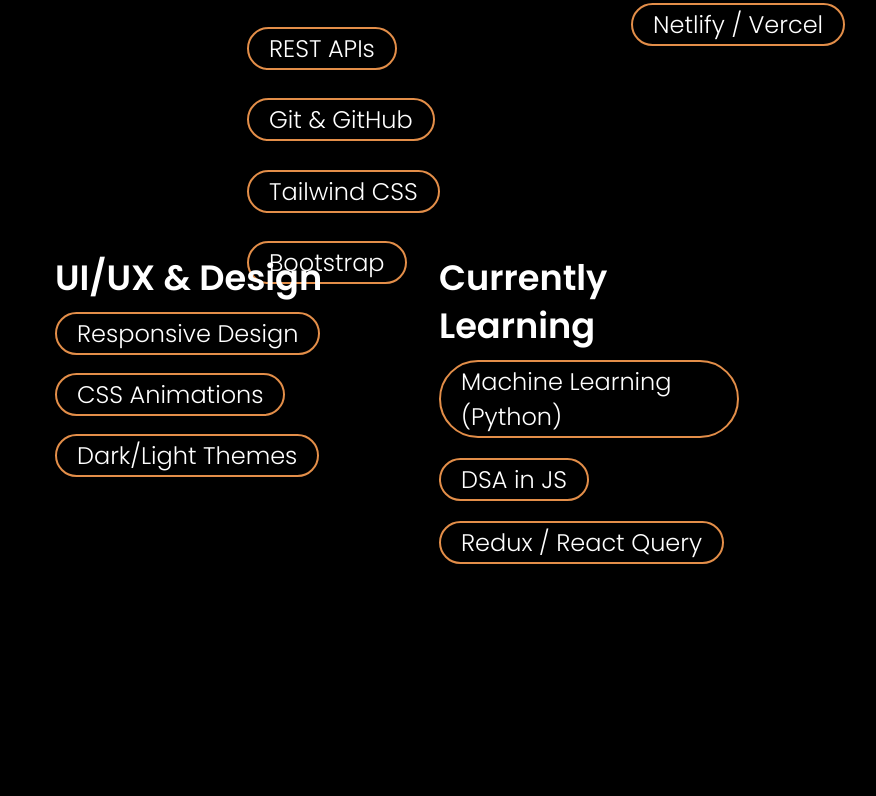
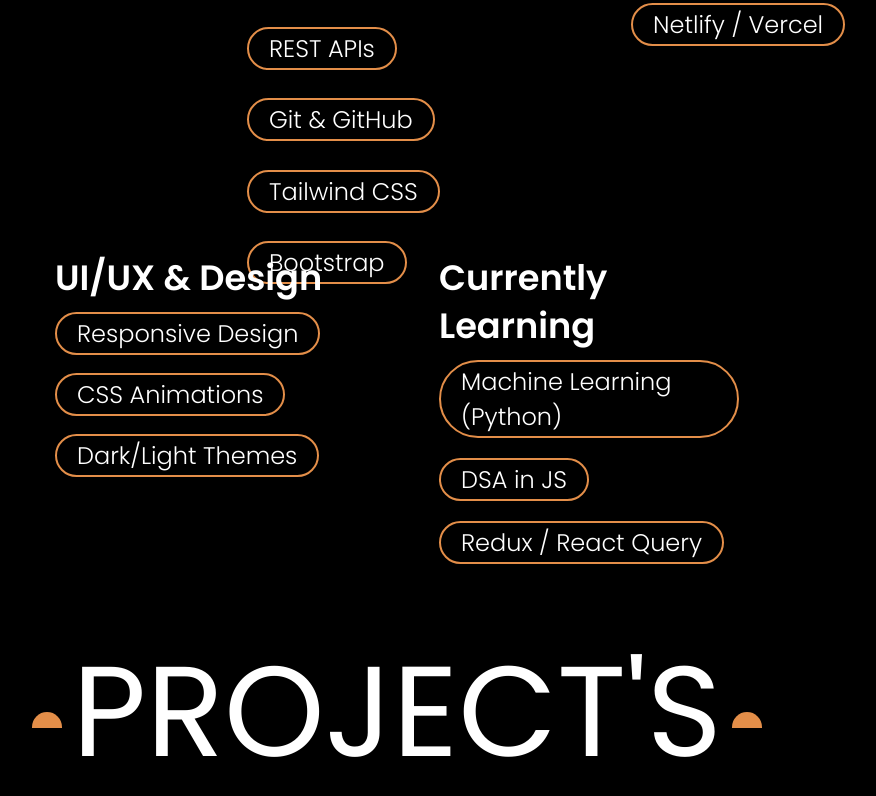
Before and after one commit to Arifkhan2007111/Portfolio, a React (Vite) app in the folder FrontEnd/: page / in a window 1280 px wide. Shown: the part 4853-5649 px from the top of the page, without its empty margins (243-1119 px from the left). Before the commit the page ends 5469 px from the top, so only its background shows below. Built offline with nearby package versions, Linux system fonts and the light colour scheme.

Commit message:
project page foundation

```diff
--- a/FrontEnd/src/Components/landing.jsx
+++ b/FrontEnd/src/Components/landing.jsx
@@ -158,6 +158,10 @@
             </div>
           </div>
         </div>
+
+        <div className="projects">
+          <div className="part-start">PROJECT'S</div>
+        </div>
       </div>
     </>
   );
```
